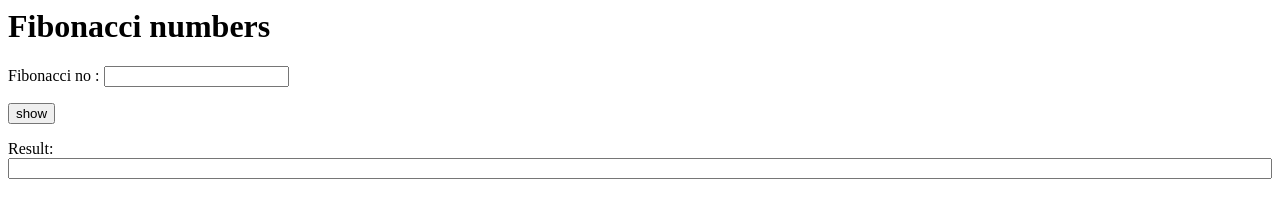
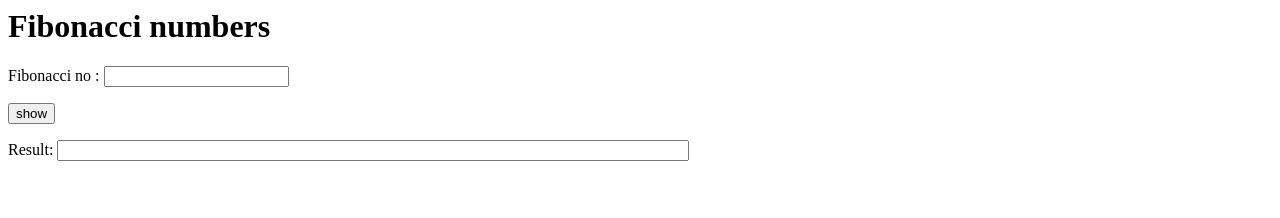
Before and after one commit to ajithkumraj/fibonacci-numbers-, a website: page index.html in a window 1280 px wide. Drawn offline with Linux system fonts and the light colour scheme.

Commit message:
1 file modified

```diff
--- a/index.html
+++ b/index.html
@@ -13,5 +13,5 @@
 
 	<div>
 		<label for="result">Result: </label>
-		<input id="result" type="text" readonly style="width:100%;">
+		<input id="result" type="text" readonly style="width:50%;">
 </div>
```
